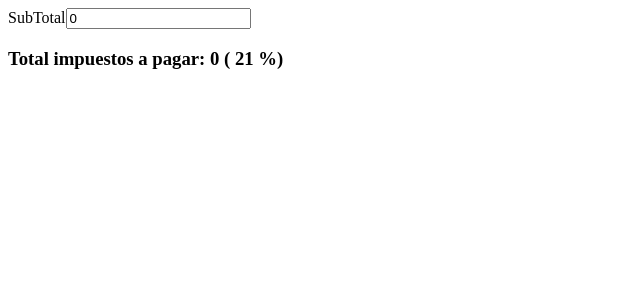
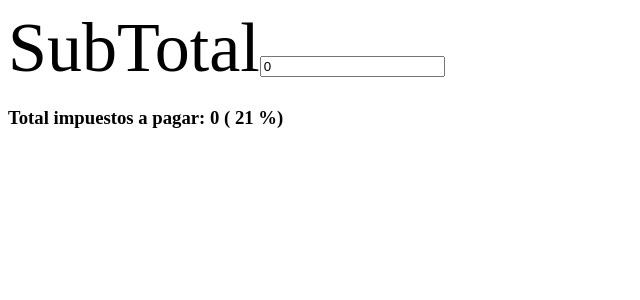
Before and after one commit to LissLiddell/vue, a Vue app: page / in a window 1280 px wide. Shown: the top 300 px of the page, without its empty margins (0-640 px from the left). Built offline with nearby package versions, Linux system fonts and the light colour scheme.

Commit message:
Feat:: Directiva personalizada simple

```diff
--- a/src/components/FacturaConImpuesto.vue
+++ b/src/components/FacturaConImpuesto.vue
@@ -1,5 +1,6 @@
 <template>
-    <label>SubTotal</label>
+    <!-- usando directiva personalizada font-size-->
+    <label v-font-size>SubTotal</label>
     <input type="number" v-model="subtotal"/>
     <h3>Total impuestos a pagar: {{ totalVat  }} ( {{ vat }} %)</h3>
 </template>
--- a/src/main.ts
+++ b/src/main.ts
@@ -1,4 +1,13 @@
 import { createApp } from 'vue'
 import App from './App.vue'
 
-createApp(App).mount('#app')
+ const app = createApp(App)
+
+// vue ya agrega el v- antes de nombre de la directiva personalizada
+ app.directive('font-size', {
+    beforeMount: (el, binding) => {
+        el.style.fontSize = "70px"
+    }
+ })
+
+ app.mount('#app')
```
